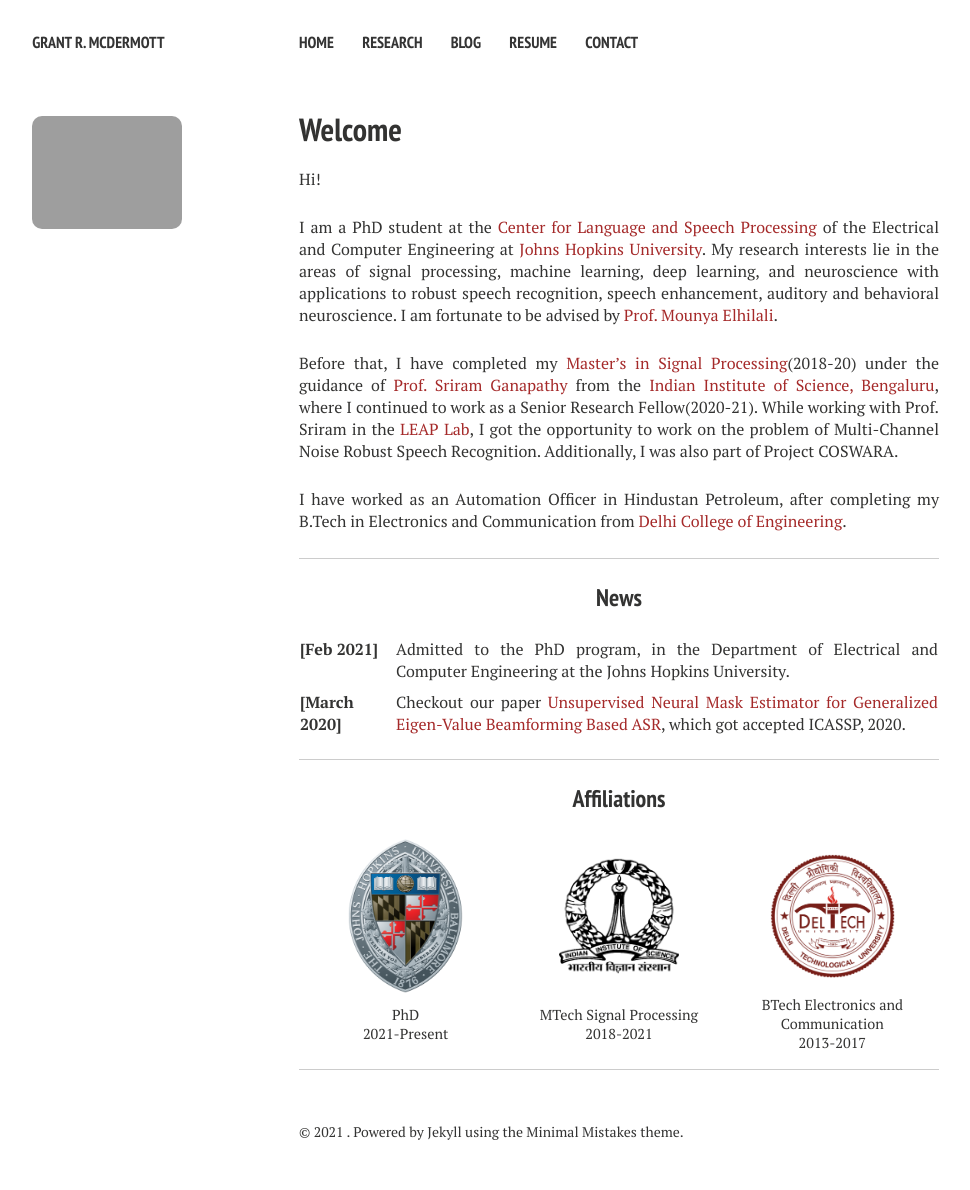
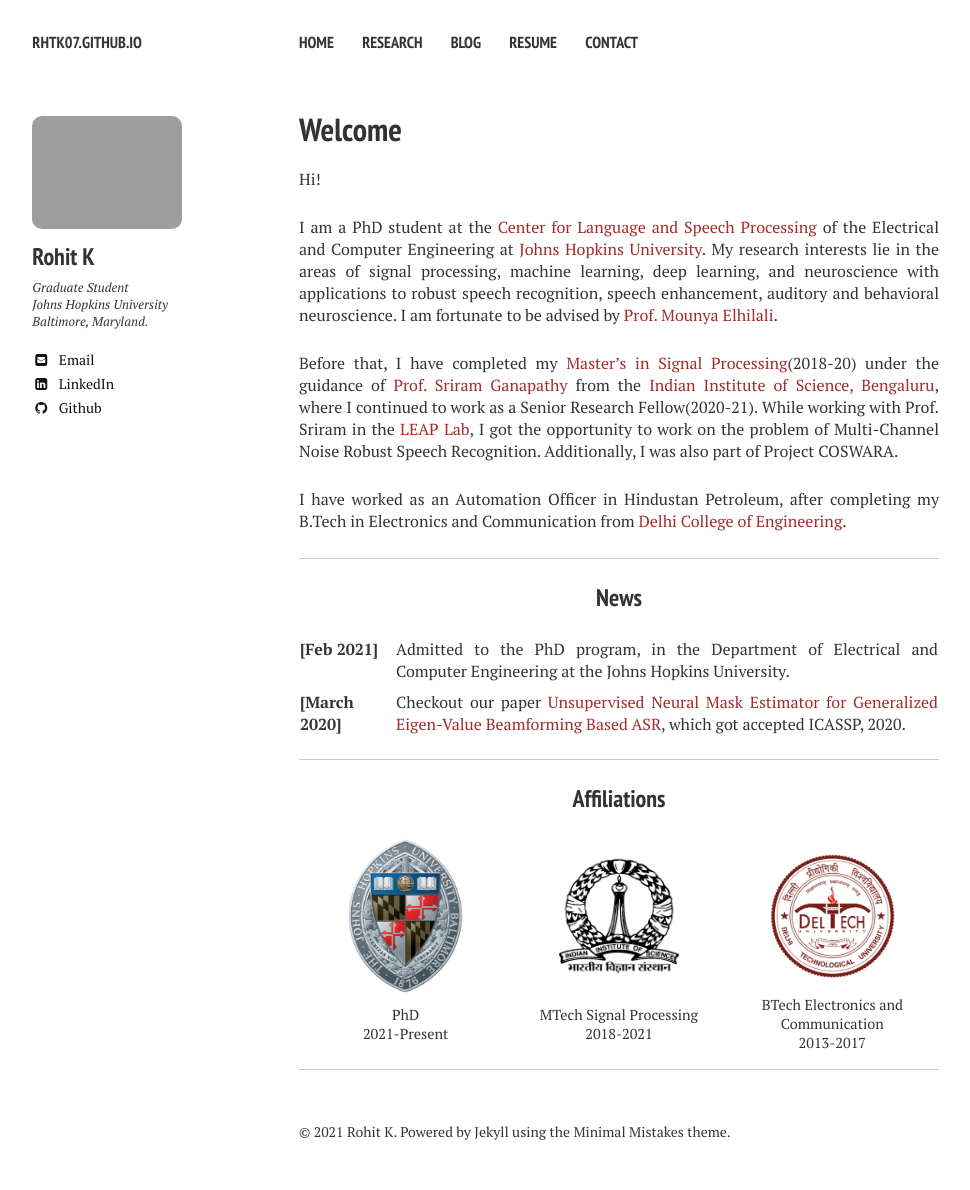
Before and after one commit to RhtK07/RhtK07.github.io, a Jekyll site: the page built from index.md, in a window 1280 px wide. Shown: the whole page, without its empty margins (21-991 px from the left). Built offline with Jekyll 4.4.1, drawn with Linux system fonts in a browser that asks for light colours; nearby versions of some CDN libraries; part of the change alters nothing that is shown.

Commit message:
experimenting

```diff
--- a/_config.yml
+++ b/_config.yml
@@ -1,59 +1,22 @@
-# Welcome to Jekyll!
-#
-# This config file is meant for settings that affect your whole blog, values
-# which you are expected to set up once and rarely edit after that. If you find
-# yourself editing this file very often, consider using Jekyll's data files
-# feature for the data you need to update frequently.
-#
-# For technical reasons, this file is *NOT* reloaded automatically when you use
-# 'bundle exec jekyll serve'. If you change this file, please restart the server process.
+# Site wide configuration
 
-# Site settings
-# These are used to personalize your new site. If you look in the HTML files,
-# you will see them accessed via {{ site.title }}, {{ site.email }}, and so on.
-# You can create any custom variable you would like, and they will be accessible
-# in the templates via {{ site.myvariable }}.
-title: Grant R. McDermott
-url: https://grantmcdermott.com
-## To build the website locally, comment out the previous line and run
-## in terminal: 'bundle ex jekyll serve'. The website will be hosted at
-## 'localhost:4000'.
 
-# repository: grantmcdermott/grantmcdermott.github.io
-github: [metadata]
-email: grantmcd@uoregon.edu
-description: >- # this means to ignore newlines in the text below
-  Grant McDermott's personal website.
-twitter_username: grant_mcdermott
-github_username: grantmcdermott
-minimal_mistakes_skin: "default" #"default" "air", "aqua", "contrast", "dark", "dirt", "neon", "mint", "plum" "sunrise"
+locale:           en_US
+url: https://rhtk07.github.io/
+# Jekyll configuration
+minimal_mistakes_skin: "dark" #"default" "air", "aqua", "contrast", "dark", "dirt", "neon", "mint", "plum" "sunrise"
 search: true
 
-# Build settings
-markdown: kramdown
+permalink:   /:categories/:title/
+markdown:    kramdown
 remote_theme: mmistakes/minimal-mistakes
-# Outputting
-permalink: /:categories/:title/
-paginate: 5 # amount of posts to show
-paginate_path: /blog/page:num
-timezone: # https://en.wikipedia.org/wiki/List_of_tz_database_time_zones
+highlighter: rouge
+sass:
+  sass_dir: _sass
+  style: compressed
+gems:
+  - jekyll-sitemap
 
-include:
-  - _pages
-
-# Exclude from processing.
-# The following items will not be processed, by default. Create a custom list
-# to override the default setting.
-# exclude:
-#   - Gemfile
-#   - Gemfile.lock
-#   - node_modules
-#   - vendor/bundle/
-#   - vendor/cache/
-#   - vendor/gems/
-#   - vendor/ruby/
-
-# Plugins (previously gems:)
 plugins:
   - jekyll-paginate
   - jekyll-sitemap
@@ -62,88 +25,35 @@ plugins:
   - jemoji
   - jekyll-include-cache
 
-author:
-  name   : "Grant McDermott"
-  avatar : "/assets/images/mcdermott400sq-s.jpg"
-  bio    :
-    Assistant Prof. at the University of Oregon.
-    Interested in environmental economics & data science.
+
+kramdown:
+  auto_ids: true
+  footnote_nr: 1
+  entity_output: as_char
+  toc_levels: 1..6
+  use_coderay: false
+
+# Site owner
+owner:
+  name: Rohit K
+  avatar: rohitk_b1.jpg
+  position: Graduate Student
+  school: Johns Hopkins University
+  place: Baltimore, Maryland.
+  bio: "Graduate student<br/>Electrical and Computer Engineering &#13;&#10; Johns Hopkins University&#13;&#10;Baltimore, Maryland"
+  email:  rkumar44@jhu.edu
+  disqus-shortname:
+  twitter: #username
+  facebook:  #username
   links:
-    - label: "Website"
-      icon: "fas fa-fw fa-link"
-      url: "https://grantmcdermott.com"
-    - label: "Email"
-      icon: "fas fa-fw fa-envelope"
-      url: "mailto:grantmcd@uoregon.edu"
-    - label: "Twitter"
-      icon: "fab fa-fw fa-twitter-square"
-      url: "https://twitter.com/grant_mcdermott"
-    - label: "GitHub"
-      icon: "fab fa-fw fa-github"
-      url: "https://github.com/grantmcdermott"
     - label: "Scholar"
       icon: "ai ai-google-scholar"
-      url: "http://scholar.google.com/citations?user=EruWDMwAAAAJ"
-    - label: "ORCID"
-      icon: "ai ai-orcid"
-      url: "http://orcid.org/0000-0001-7883-8573"
+      url: " https://scholar.google.com/citations?user=4PulMD4AAAAJ&hl=en"
+  github: RhtK07
+  linkedin: www.linkedin.com/in/rohit-k07 #username
+  instagram: #username
+  youtube: #username
+  scholar: "https://scholar.google.com/citations?user=4PulMD4AAAAJ&hl=en"
 
-footer:
-  links:
-    - label: "Twitter"
-      icon: "fab fa-fw fa-twitter-square"
-      url: "https://twitter.com/grant_mcdermott"
-    - label: "GitHub"
-      icon: "fab fa-fw fa-github"
-      url: "https://github.com/grantmcdermott"
-
-defaults:
-  # _posts
-  - scope:
-      path: ""
-      type: posts
-    values:
-      layout: single
-      classes: wide
-      author_profile: true
-      show_date: true
-      read_time: true
-      comments: true
-      share: true
-      related: true
-  # _pages
-  - scope:
-      path: "_pages"
-      type: pages
-    values:
-      layout: single
-      classes: wide
-      author_profile: true
-
-# Social
-# https://mmistakes.github.io/minimal-mistakes/docs/configuration/#twitter-cards-and-facebook-open-graph
-og_image: /assets/images/default-thumb.png
-
-# Analytics
-# https://mmistakes.github.io/minimal-mistakes/docs/configuration/#analytics
-analytics:
-  provider: "google-gtag"
-  google:
-    tracking_id: "UA-76482472-1"
-    anonymize_ip: false # default
-
-# Comments
-# https://mmistakes.github.io/minimal-mistakes/docs/configuration/#disqus
-comments:
-  provider: "disqus"
-  disqus:
-    shortname: "grantmcdermott-blog"
-
-category_archive:
-  type: liquid
-  path: /categories/
-tag_archive:
-  type: liquid
-  path: /blog/tag-archive/
-
-exclude: ['*.Rmd']
+include: [".htaccess"]
+exclude: ["lib", "config.rb", "Capfile", "config", "log", "Rakefile", "Rakefile.rb", "tmp", "less", "*.sublime-project", "*.sublime-workspace", "test", "spec", "Gruntfile.js", "package.json", "node_modules", "Gemfile", "Gemfile.lock", "LICENSE", "README.md"]
```
